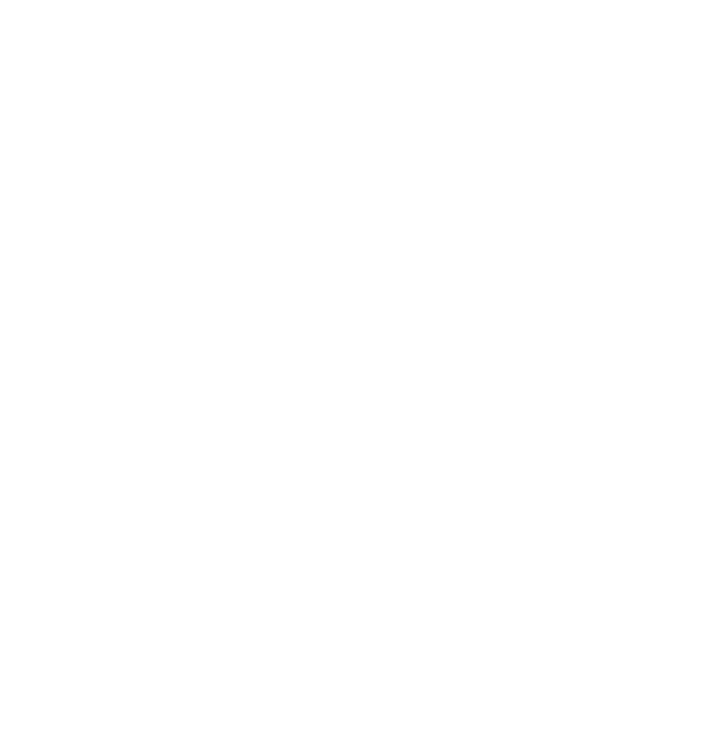
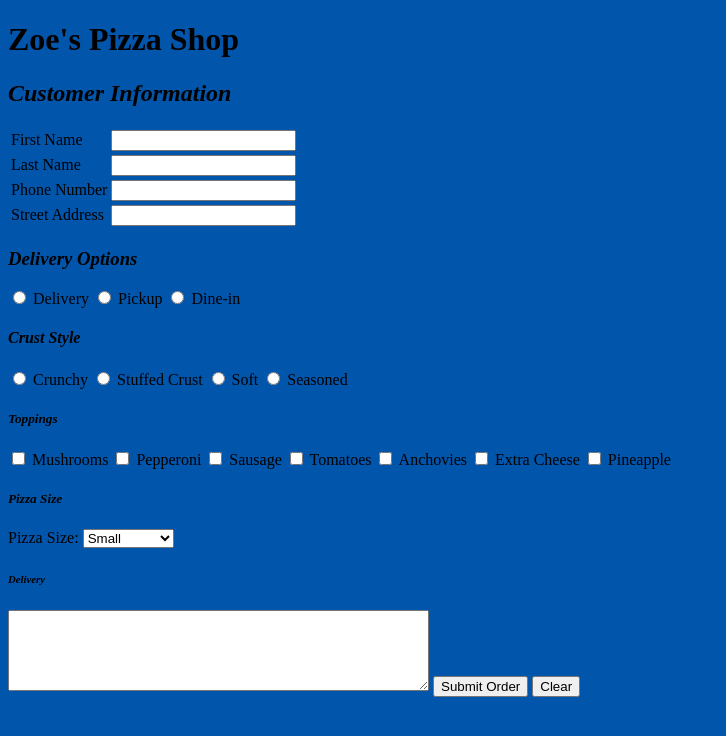
Before and after one commit to zoenacho/zoenacho.github.io, a plain HTML site: page pizzata.html in a window 1280 px wide. Shown: the whole page, without its empty margins (0-726 px from the left). Drawn offline with Linux system fonts and the light colour scheme.

Commit message:
Add files via upload

```diff
--- a/pizzata.html
+++ b/pizzata.html
@@ -1 +1,57 @@
-<title>pizzata</title>
+<!DOCTYPE html>
+<html>
+<head>
+    <h1>Zoe's Pizza Shop</h1>
+</head>
+<body bgcolor = "01 55 AB">
+  <h2 style="font size:60px;"><em>Customer Information</em></h2>
+  <table>
+    <tr>
+      <td>First Name</td>
+      <td><input type="text" name="first name"></td>
+    </tr>
+    <tr>
+      <td>Last Name</td>
+      <td><input type="text" name="last name"></td>
+    </tr>
+    <tr>
+      <td>Phone Number</td>
+      <td><input type="text" name="phone number"></td>
+    </tr>
+    <tr>
+      <td>Street Address</td>
+      <td><input type="text" name="street address"></td>
+    </tr>
+  </table>
+  <h3 style="font size:60px;"><em>Delivery Options</em></h3>
+    <input type="radio" name="Delivery" value="magic"> Delivery
+    <input type="radio" name="Delivery" value="magic"> Pickup
+    <input type="radio" name="Delivery" value="magic"> Dine-in
+  <h4 style="font size:60px;"><em>Crust Style</em></h4>
+    <input type="radio" name="Delivery" value="magic"> Crunchy
+    <input type="radio" name="Delivery" value="magic"> Stuffed Crust
+    <input type="radio" name="Delivery" value="magic"> Soft
+    <input type="radio" name="Delivery" value="magic"> Seasoned
+  <h5 style="font size:60px;"><em>Toppings</em></h5>
+    <input type="checkbox" name="mushrooms" value="mushrooms"> Mushrooms
+    <input type="checkbox" name="pepperoni" value="pepperoni"> Pepperoni
+    <input type="checkbox" name="sausage" value="sausage"> Sausage
+    <input type="checkbox" name="spinach" value="tomatoes"> Tomatoes
+    <input type="checkbox" name="anchovies" value="anchovies"> Anchovies
+    <input type="checkbox" name="extra cheese" value="extra cheese"> Extra Cheese
+    <input type="checkbox" name="pineapple" value="pineapple"> Pineapple
+  <h5 style="font size:60px;"><em>Pizza Size</em></h5>
+    <label for="size">Pizza Size:</label>
+    <select name="choices" id="days" size="1">
+      <option value="Small">Small</option>
+      <option value="Medium">Medium</option>
+      <option value="Large">Large</option>
+      <option value="Extra Large">Extra Large</option>
+    </select>
+  <h6 style="font size:60px;"><em>Delivery</em></h6>
+    <textarea name="Delivery Instructions" rows="5" cols="50"></textarea>
+    <input type="submit" value="Submit Order"></input>
+    <input type="reset" value="Clear"><br>
+</body>
+</html>
+<!-- Professor Kruse, 10/16/22, IT 105 -->
```
